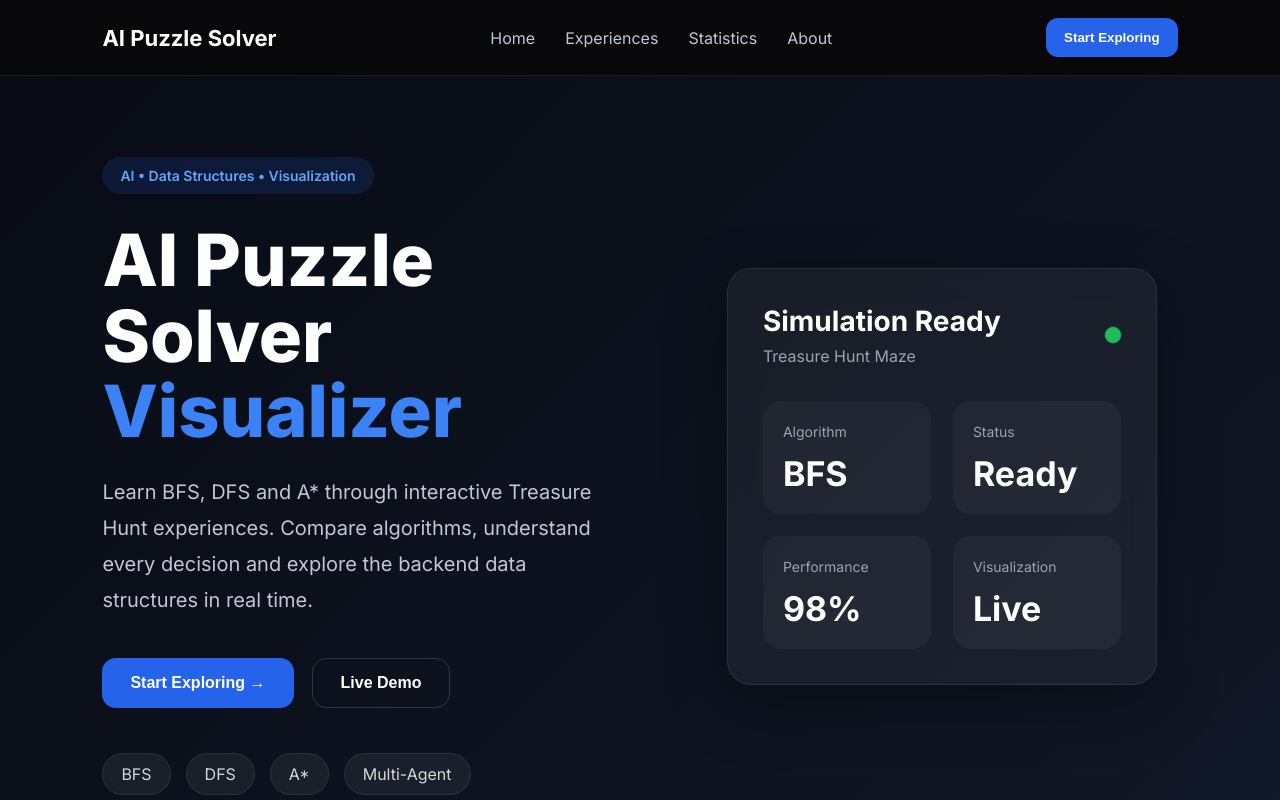
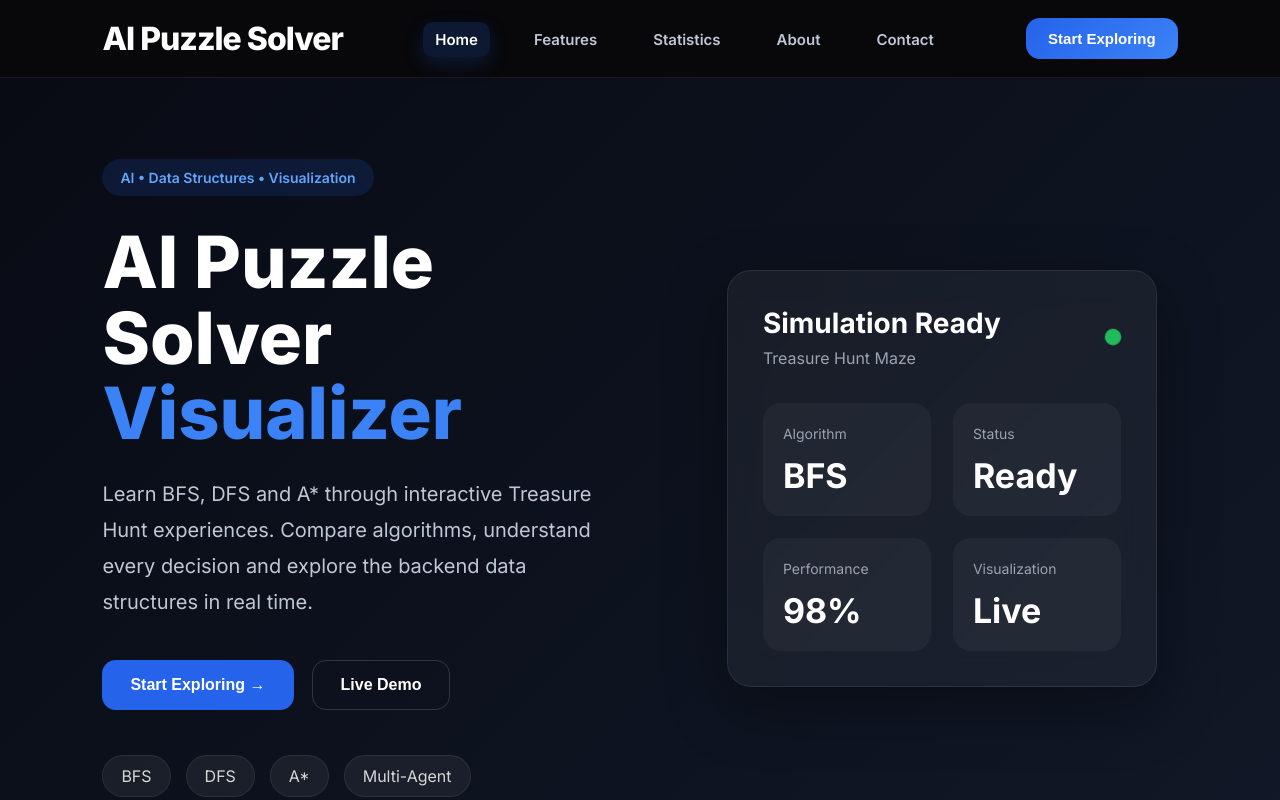
Before and after one commit to jasmithakuppala-hash/AI-Puzzle-Solver-Visualizer, a React (Vite) app: page / in a window 1280 px wide. Shown: the top 800 px of the page. Built offline with nearby package versions, Linux system fonts and the light colour scheme.

Commit message:
feat: fix navigation and routing system

```diff
--- a/src/components/About/About.jsx
+++ b/src/components/About/About.jsx
@@ -2,7 +2,7 @@ import "./About.css";
 
 function About() {
   return (
-    <section className="about">
+    <section id="about" className="about">
 
       <div className="about-left">
 
--- a/src/components/FeatureCards/FeatureCards.jsx
+++ b/src/components/FeatureCards/FeatureCards.jsx
@@ -1,3 +1,4 @@
+import { NavLink } from "react-router-dom";
 import "./FeatureCards.css";
 
 const features = [
@@ -29,7 +30,7 @@ const features = [
 
 function FeatureCards() {
   return (
-    <section className="features">
+    <section id="features" className="features">
 
       <div className="section-title">
 
@@ -46,29 +47,31 @@ function FeatureCards() {
 
       <div className="cards-grid">
 
-        {features.map((feature, index) => (
+        {features.map((feature, index) => {
+          const pathMap = {
+            "Multi-Agent Race": "/multi-agent",
+            "Teacher Mode": "/teacher",
+            "Commentator Mode": "/commentator",
+            "Backend Explorer": "/backend",
+          };
+          const to = pathMap[feature.title] || "/";
 
+          return (
             <div className="feature-card" key={index}>
 
-            <div className="feature-icon">
-
-              {feature.icon}
-
-            </div>
+              <div className="feature-icon">{feature.icon}</div>
 
               <h3>{feature.title}</h3>
 
               <p>{feature.description}</p>
 
-            <button>
-
+              <NavLink to={to} className="explore-link">
                 Explore →
-
-            </button>
+              </NavLink>
 
             </div>
-
-        ))}
+          );
+        })}
 
       </div>
 
--- a/src/components/FeatureCards/Featurecards.css
+++ b/src/components/FeatureCards/Featurecards.css
@@ -116,6 +116,22 @@ color:#BFC7D5;
 
 font-size:16px;
 
+.explore-link{
+	color:#60A5FA;
+	font-size:16px;
+	font-weight:700;
+	text-decoration:none;
+	transition:.2s;
+}
+
+.explore-link:hover{
+	color:white;
+	transform:translateX(6px);
+}
+
+.explore-link.active{
+	color:white;
+}
 line-height:1.7;
 
 flex:1;
--- a/src/components/Footer/Footer.jsx
+++ b/src/components/Footer/Footer.jsx
@@ -2,7 +2,7 @@ import "./Footer.css";
 
 function Footer() {
   return (
-    <footer className="footer">
+    <footer id="contact" className="footer">
 
       <h2>AI Puzzle Solver Visualizer</h2>
 
--- a/src/components/Hero/Hero.jsx
+++ b/src/components/Hero/Hero.jsx
@@ -2,7 +2,7 @@ import "./Hero.css";
 
 function Hero() {
   return (
-    <section className="hero">
+    <section id="hero" className="hero">
 
       <div className="hero-left">
 
--- a/src/components/Navbar/Navbar.css
+++ b/src/components/Navbar/Navbar.css
@@ -1,97 +1,118 @@
+@import url("https://fonts.googleapis.com/css2?family=Inter:wght@300;400;500;600;700;800&display=swap");
+
 .navbar{
+  position: sticky;
+  top: 0;
+  z-index: 1000;
 
-position:sticky;
+  display: flex;
+  justify-content: space-between;
+  align-items: center;
 
-top:0;
+  padding: 18px 8%;
 
-z-index:1000;
+  background: rgba(9, 9, 11, 0.85);
+  backdrop-filter: blur(14px);
 
-display:flex;
+  border-bottom: 1px solid rgba(255,255,255,0.08);
 
-justify-content:space-between;
-
-align-items:center;
-
-padding:18px 8%;
-
-background:rgba(9,9,11,.8);
-
-backdrop-filter:blur(12px);
-
-border-bottom:1px solid rgba(255,255,255,.08);
-
-font-family:Inter,sans-serif;
-
+  font-family: "Inter", sans-serif;
 }
 
 .logo{
-
-color:white;
-
-font-size:22px;
-
-font-weight:700;
-
+  color: white;
+  font-size: 32px;
+  font-weight: 800;
+  letter-spacing: -1px;
 }
 
 .nav-links{
+  display: flex;
+  align-items: center;
+  gap: 32px;
 
-display:flex;
-
-gap:30px;
-
-list-style:none;
-
-color:#BFC7D5;
-
+  list-style: none;
+  margin: 0;
+  padding: 0;
 }
 
 .nav-links li{
-
-cursor:pointer;
-
-transition:.3s;
-
+  list-style: none;
 }
 
-.nav-links li:hover{
+.nav-links a{
+  color: #bfc7d5;
+  text-decoration: none;
 
-color:white;
+  font-size: 15px;
+  font-weight: 600;
 
+  transition: all 0.3s ease;
+
+  padding: 8px 12px;
+  border-radius: 10px;
+}
+
+.nav-links a:hover{
+  color: white;
+  background: rgba(255,255,255,0.05);
+
+  transform: translateY(-2px);
+}
+
+.nav-links a.active{
+  color: white;
+
+  background: rgba(37,99,235,0.18);
+
+  box-shadow: 0 8px 20px rgba(37,99,235,0.18);
 }
 
 .nav-btn{
+  background: linear-gradient(
+    135deg,
+    #2563eb,
+    #3b82f6
+  );
 
-background:#2563EB;
+  color: white;
 
-color:white;
+  border: none;
 
-border:none;
+  padding: 12px 22px;
 
-padding:12px 18px;
+  border-radius: 14px;
 
-border-radius:12px;
+  font-size: 15px;
+  font-weight: 700;
 
-font-weight:600;
+  cursor: pointer;
 
-cursor:pointer;
-
-transition:.3s;
-
+  transition: all 0.3s ease;
 }
 
 .nav-btn:hover{
+  transform: translateY(-3px);
 
-transform:translateY(-2px);
-
+  box-shadow: 0 12px 30px rgba(37,99,235,0.35);
 }
 
-@media(max-width:900px){
+@media (max-width: 900px){
 
-.nav-links{
+  .navbar{
+    padding: 16px 5%;
+  }
 
-display:none;
+  .nav-links{
+    display: none;
+  }
 
+  .logo{
+    font-size: 26px;
+  }
+
+  .nav-btn{
+    padding: 10px 18px;
+    font-size: 14px;
+  }
 }
-
-}
--- a/src/components/Navbar/Navbar.jsx
+++ b/src/components/Navbar/Navbar.jsx
@@ -1,29 +1,80 @@
+import { useEffect, useState } from "react";
 import "./Navbar.css";
 
+const sections = [
+  { id: "hero", label: "Home" },
+  { id: "features", label: "Features" },
+  { id: "statistics", label: "Statistics" },
+  { id: "about", label: "About" },
+  { id: "contact", label: "Contact" },
+];
+
 function Navbar() {
+  const [active, setActive] = useState("hero");
+
+  useEffect(() => {
+    function onScroll() {
+      if (window.location.pathname !== "/") return;
+      let current = "hero";
+      for (const s of sections) {
+        const el = document.getElementById(s.id);
+        if (!el) continue;
+        const rect = el.getBoundingClientRect();
+        if (rect.top <= 150) current = s.id;
+      }
+      setActive(current);
+    }
+
+    window.addEventListener("scroll", onScroll, { passive: true });
+    onScroll();
+    return () => window.removeEventListener("scroll", onScroll);
+  }, []);
+
+  function handleClick(e, id) {
+    // If we're already on the landing page, do a smooth scroll without navigation
+    if (window.location.pathname === "/") {
+      e.preventDefault();
+      const el = document.getElementById(id);
+      if (el) el.scrollIntoView({ behavior: "smooth", block: "start" });
+      return;
+    }
+    // Otherwise navigate to home with hash so the browser lands on the section
+    // We intentionally use a normal navigation to avoid routing to other pages from Navbar
+    // which keeps page routing only on the Experience Cards.
+  }
+
   return (
     <nav className="navbar">
-
-      <div className="logo">
-        AI Puzzle Solver
-      </div>
+      <div className="logo">AI Puzzle Solver</div>
 
       <ul className="nav-links">
-
-        <li>Home</li>
-
-        <li>Experiences</li>
-
-        <li>Statistics</li>
-
-        <li>About</li>
-
+        {sections.map((s) => (
+          <li key={s.id}>
+            <a
+              href={`/#${s.id}`}
+              className={active === s.id ? "active" : ""}
+              onClick={(e) => handleClick(e, s.id)}
+            >
+              {s.label}
+            </a>
+          </li>
+        ))}
       </ul>
 
-      <button className="nav-btn">
+      <button
+        className="nav-btn"
+        onClick={() => {
+          // CTA: navigate to experiences on the landing page
+          if (window.location.pathname === "/") {
+            const el = document.getElementById("features");
+            if (el) el.scrollIntoView({ behavior: "smooth", block: "start" });
+          } else {
+            window.location.href = "/#features";
+          }
+        }}
+      >
         Start Exploring
       </button>
-
     </nav>
   );
 }
--- a/src/components/Statistics/Statistics.jsx
+++ b/src/components/Statistics/Statistics.jsx
@@ -21,7 +21,7 @@ const stats = [
 
 function Statistics() {
   return (
-    <section className="statistics">
+    <section id="statistics" className="statistics">
 
       <div className="statistics-header">
 
--- /dev/null
+++ b/src/pages/MultiAgent.css
@@ -0,0 +1,5 @@
+.arena{
+  background:#09090b;
+  min-height:100vh;
+  color:white;
+}
--- a/src/pages/MultiAgent.jsx
+++ b/src/pages/MultiAgent.jsx
@@ -1,8 +1,135 @@
+import "./MultiAgent.css";
+
 function MultiAgent() {
   return (
-    <h1 style={{ color: "white", padding: "50px" }}>
-      Multi-Agent Race Page
-    </h1>
+    <div className="arena">
+
+      <div className="arena-header">
+
+        <div>
+          <p className="arena-tag">
+            MULTI AGENT RACE
+          </p>
+
+          <h1>
+            🏁 Multi-Agent Race Arena
+          </h1>
+
+          <p className="arena-description">
+            Watch BFS, DFS and A* compete through
+            the Treasure Hunt Maze in real time.
+          </p>
+        </div>
+
+        <div className="arena-buttons">
+          <button>Start Race</button>
+          <button>Generate Maze</button>
+        </div>
+
+      </div>
+
+      <div className="leaderboard">
+
+        <div className="leader-card first">
+          <h3>🥇 A*</h3>
+          <span>0.09 ms</span>
+        </div>
+
+        <div className="leader-card second">
+          <h3>🥈 BFS</h3>
+          <span>0.14 ms</span>
+        </div>
+
+        <div className="leader-card third">
+          <h3>🥉 DFS</h3>
+          <span>0.27 ms</span>
+        </div>
+
+      </div>
+
+      <div className="arena-main">
+
+        <div className="maze-card">
+
+          <h2>Treasure Hunt Maze</h2>
+
+          <div className="maze-grid">
+
+            {[...Array(64)].map((_, index) => (
+              <div className="cell" key={index}>
+                {index === 0 && "S"}
+                {index === 27 && "T"}
+                {index === 63 && "E"}
+              </div>
+            ))}
+
+          </div>
+
+        </div>
+
+        <div className="race-card">
+
+          <h2>Live Race</h2>
+
+          <div className="race-item">
+
+            <span>BFS</span>
+
+            <div className="track">
+              <div className="runner bfs"></div>
+            </div>
+
+          </div>
+
+          <div className="race-item">
+
+            <span>DFS</span>
+
+            <div className="track">
+              <div className="runner dfs"></div>
+            </div>
+
+          </div>
+
+          <div className="race-item">
+
+            <span>A*</span>
+
+            <div className="track">
+              <div className="runner astar"></div>
+            </div>
+
+          </div>
+
+        </div>
+
+      </div>
+
+      <div className="analytics">
+
+        <div className="metric">
+          <h3>Visited Nodes</h3>
+          <h1>128</h1>
+        </div>
+
+        <div className="metric">
+          <h3>Execution Time</h3>
+          <h1>0.09 ms</h1>
+        </div>
+
+        <div className="metric">
+          <h3>Memory</h3>
+          <h1>48 KB</h1>
+        </div>
+
+        <div className="metric">
+          <h3>Path Length</h3>
+          <h1>22</h1>
+        </div>
+
+      </div>
+
+    </div>
   );
 }
 
--- a/src/pages/Teacher.jsx
+++ b/src/pages/Teacher.jsx
@@ -1,9 +1,9 @@
-function Commentator() {
+function Teacher() {
   return (
     <h1 style={{ color: "white", padding: "50px" }}>
-      Commentator Mode Page
+      Teacher Mode Page
     </h1>
   );
 }
 
-export default Commentator;
+export default Teacher;
```
Lines whose indentation alone changed are shown as unchanged.
